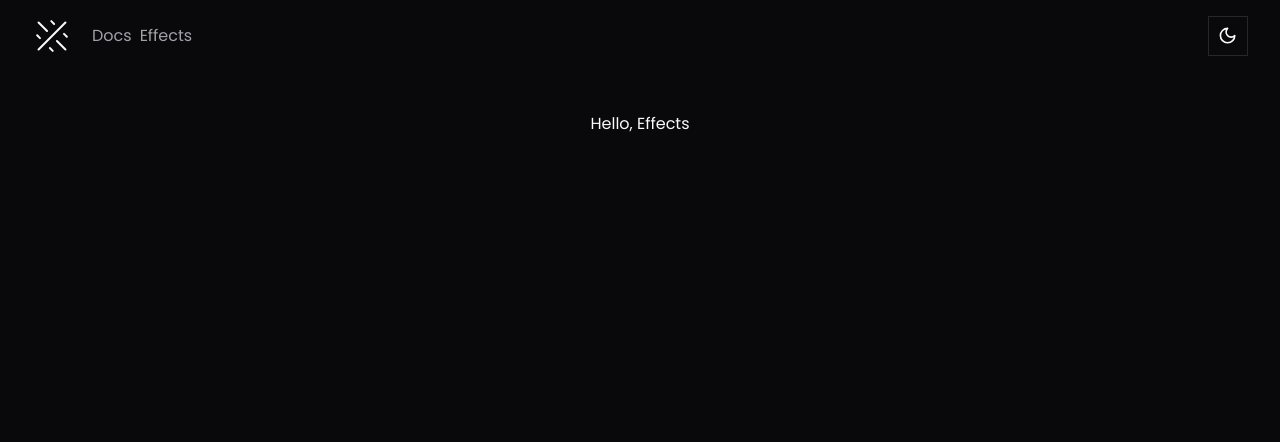
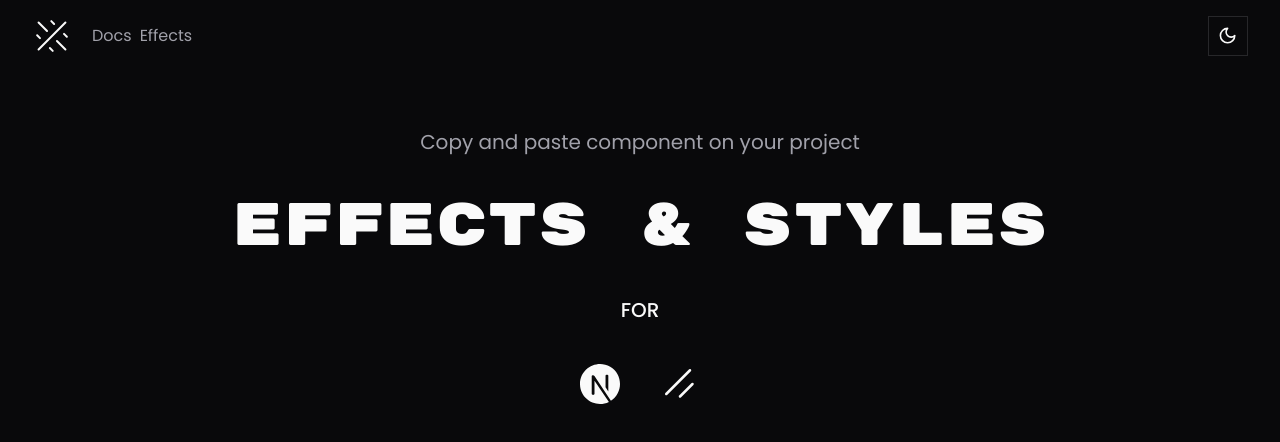
Before and after one commit to StepAsideLiL/effects, a Next.js app: page / in a window 1280 px wide. Shown: the top 442 px of the page. Built offline with nearby package versions, Linux system fonts and the light colour scheme.

Commit message:
create: banner design

```diff
--- a/app/(web)/page.tsx
+++ b/app/(web)/page.tsx
@@ -1,4 +1,10 @@
+import HackedText from "@/components/effects/hacked-text/hacked-text";
+import { Main } from "@/components/uis/main";
+import { NextjsIcon, ShadcnIcon } from "@/components/uis/svg-icons";
+import { rubikMonoOne } from "@/lib/fonts";
+import { cn } from "@/lib/utils";
 import { Metadata } from "next";
+import Link from "next/link";
 
 export const metadata: Metadata = {
   title: "Home",
@@ -6,6 +12,31 @@ export const metadata: Metadata = {
 
 export default function HomePage() {
   return (
-    <main className="justify-center text-center py-10">Hello, Effects</main>
+    <Main>
+      <section className="space-y-10 py-10">
+        <h3 className="text-xl text-muted-foreground text-center">
+          Copy and paste component on your project
+        </h3>
+        <HackedText
+          className={cn(
+            rubikMonoOne.className,
+            "w-fit mx-auto text-center text-6xl"
+          )}
+        >
+          EFFECTS & STYLES
+        </HackedText>
+
+        <p className="text-xl font-medium text-center">FOR</p>
+
+        <section className="flex justify-center items-center gap-10">
+          <Link href={`https://nextjs.org/`}>
+            <NextjsIcon />
+          </Link>
+          <Link href={`https://ui.shadcn.com/`}>
+            <ShadcnIcon />
+          </Link>
+        </section>
+      </section>
+    </Main>
   );
 }
```
